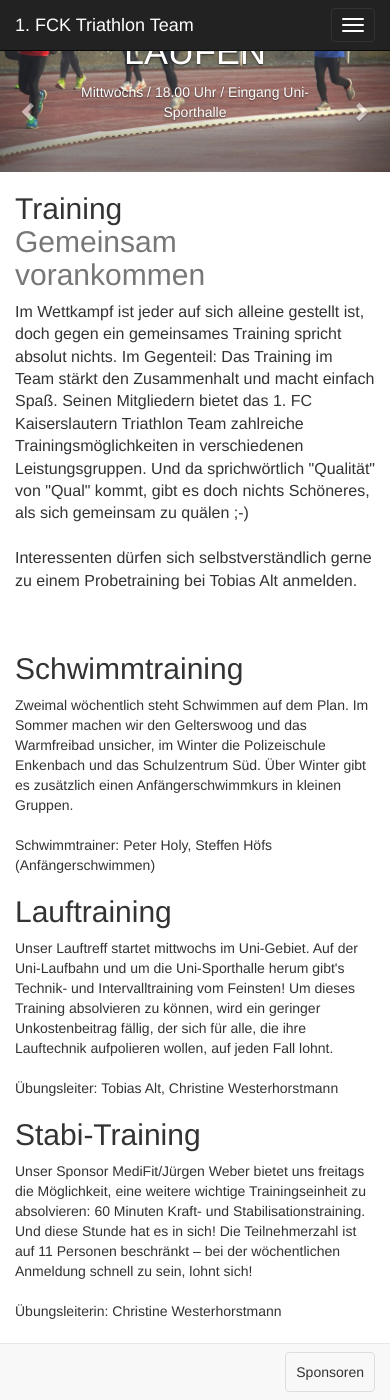
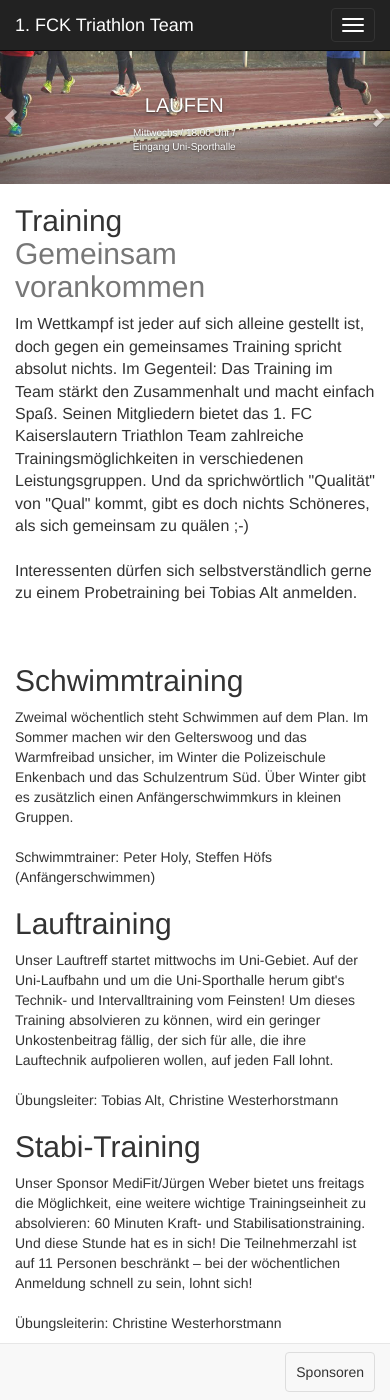
Before and after one commit to FCK-Triathlon-Team/fck-triathlon-team.github.io, a Jekyll site: the page built from training.html, in a window 390 px wide and 1400 px high. Built offline with Jekyll 4.4.1, drawn with Linux system fonts in a browser that asks for light colours; nearby versions of some CDN libraries; Markdown is read by kramdown in place of the engine named in the settings.

Commit message:
make carousel caption text responsive on small devices

```diff
--- a/css/main.css
+++ b/css/main.css
@@ -6,6 +6,25 @@
 
 .carousel-inner > .item > img { margin: 0 auto; }
 
+@media (max-width: 767px) {
+      .carousel {
+        margin-left: -20px;
+        margin-right: -20px;
+      }
+      .carousel-caption {
+        width: 65%;
+        padding: 0 70px;
+        margin-top: 100px;
+      }
+      .carousel-caption h1 {
+        font-size: 20px;
+      }
+      .carousel-caption p {
+        font-size: 10px;
+      }
+}
+}
+
 .navbar .divider-vertical {
   height: 60px;
   margin: 0 9px;
```
